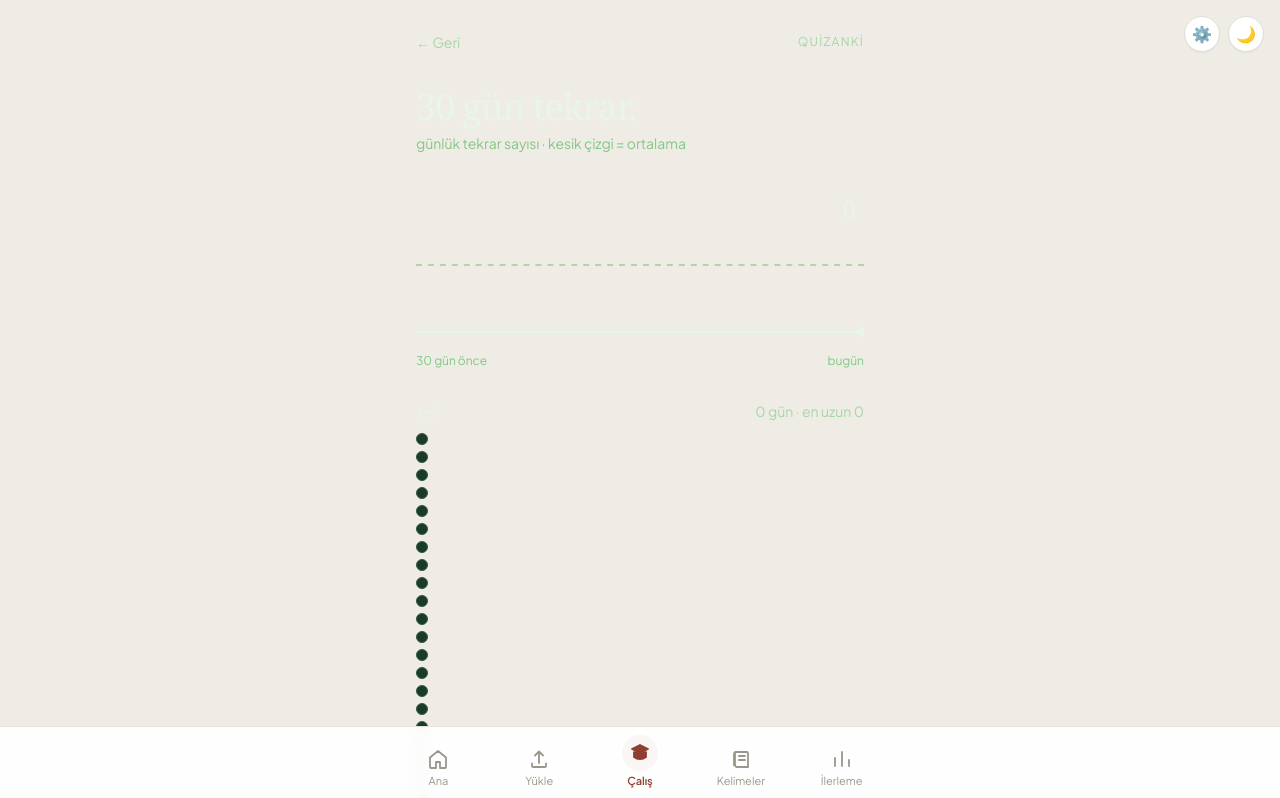
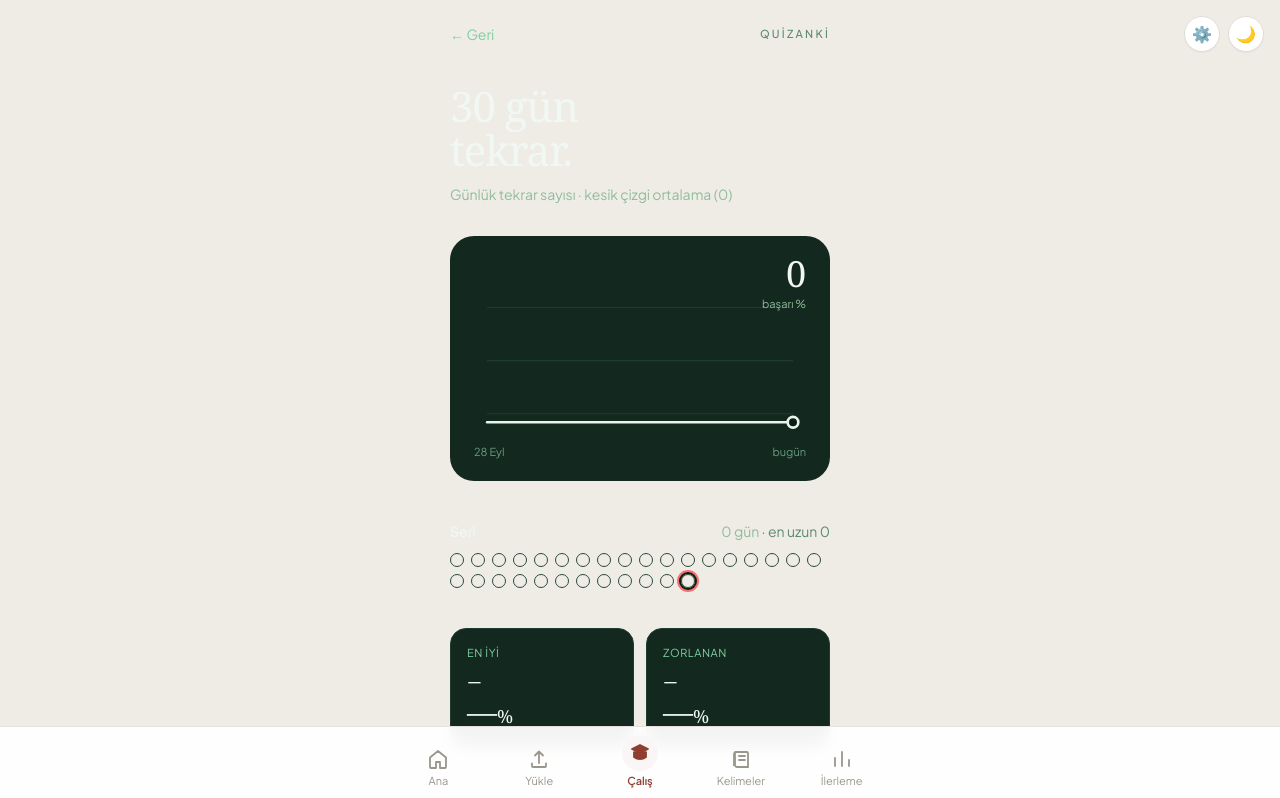
Before and after one commit to demirogluali4017-design/quizanki, a Next.js app: page /istatistik in a window 1280 px wide. Shown: the top 798 px of the page. Built offline with nearby package versions, Linux system fonts and the light colour scheme; no server answers; the database is empty.

Commit message:
Redesign istatistik page: cleaner dark green, better chart

```diff
--- a/app/istatistik/page.tsx
+++ b/app/istatistik/page.tsx
@@ -19,129 +19,187 @@ async function getStats() {
   const activeDates = rows.filter((r) => r.reviews_done > 0).map((r) => r.activity_date as string);
   const streaks = computeStreaks(activeDates);
 
-  // Son 30 gün
   const today = new Date();
-  const last30: { date: string; reviews: number }[] = [];
+  const last30: { date: string; reviews: number; label: string }[] = [];
   for (let i = 29; i >= 0; i--) {
     const d = new Date(today);
     d.setDate(d.getDate() - i);
     const key = d.toISOString().slice(0, 10);
     const row = rows.find((r) => r.activity_date === key);
-    last30.push({ date: key, reviews: row?.reviews_done ?? 0 });
+    last30.push({
+      date: key,
+      reviews: row?.reviews_done ?? 0,
+      label: d.toLocaleDateString("tr-TR", { day: "numeric", month: "short" }),
+    });
   }
 
-  const maxReviews = Math.max(1, ...last30.map((d) => d.reviews));
+  const maxReviews = Math.max(8, ...last30.map((d) => d.reviews));
+  const avg = Math.round(last30.reduce((s, d) => s + d.reviews, 0) / 30);
 
   const totalCorrect = cards.reduce((s, c) => s + (c.correct_count ?? 0), 0);
   const totalIncorrect = cards.reduce((s, c) => s + (c.incorrect_count ?? 0), 0);
-  const success = totalCorrect + totalIncorrect > 0
-    ? Math.round((totalCorrect / (totalCorrect + totalIncorrect)) * 100)
-    : 0;
+  const success =
+    totalCorrect + totalIncorrect > 0
+      ? Math.round((totalCorrect / (totalCorrect + totalIncorrect)) * 100)
+      : 0;
 
   const withData = cards
     .map((c) => {
       const correct = c.correct_count ?? 0;
       const incorrect = c.incorrect_count ?? 0;
       const total = correct + incorrect;
-      return { card: c, rate: total >= 3 ? correct / total : null, total };
+      return { card: c, rate: total >= 3 ? correct / total : null };
     })
     .filter((x) => x.rate !== null);
 
-  const mostImproved = [...withData].sort((a, b) => (b.rate ?? 0) - (a.rate ?? 0)).slice(0, 1)[0];
-  const stillStubborn = [...withData].sort((a, b) => (a.rate ?? 0) - (b.rate ?? 0)).slice(0, 1)[0];
+  const best = [...withData].sort((a, b) => (b.rate ?? 0) - (a.rate ?? 0))[0];
+  const worst = [...withData].sort((a, b) => (a.rate ?? 0) - (b.rate ?? 0))[0];
 
-  return { last30, maxReviews, streaks, success, mostImproved, stillStubborn, totalReviews: rows.reduce((s, r) => s + r.reviews_done, 0) };
+  return { last30, maxReviews, avg, streaks, success, best, worst };
 }
 
 export default async function IstatistikPage() {
-  const { last30, maxReviews, streaks, success, mostImproved, stillStubborn, totalReviews } = await getStats();
+  const { last30, maxReviews, avg, streaks, success, best, worst } = await getStats();
 
-  // Streak dots (son 30 gün)
-  const streakDots = last30.map((d) => d.reviews > 0);
+  const points = last30
+    .map((d, i) => {
+      const x = 16 + (i / 29) * 288;
+      const y = 148 - (d.reviews / maxReviews) * 110;
+      return `${x},${y}`;
+    })
+    .join(" ");
+
+  const last = last30[last30.length - 1];
+  const lastX = 16 + (29 / 29) * 288;
+  const lastY = 148 - (last.reviews / maxReviews) * 110;
 
   return (
-    <main className="min-h-screen bg-[#0f2419] text-[#e8f5e9] px-5 py-8">
-      <div className="max-w-md mx-auto">
-        <div className="flex items-center justify-between mb-8">
-          <Link href="/" className="text-sm text-[#a5d6a7] hover:underline">← Geri</Link>
-          <p className="text-xs tracking-widest uppercase text-[#a5d6a7]">quizanki</p>
+    <main className="min-h-screen bg-[#0c1f17] text-[#f1f8f4]">
+      <div className="mx-auto max-w-[420px] px-5 pb-16 pt-6">
+        {/* Header */}
+        <div className="mb-10 flex items-center justify-between">
+          <Link href="/" className="text-sm text-[#7dcea0] hover:text-white transition">
+            ← Geri
+          </Link>
+          <span className="text-[11px] font-medium tracking-[0.2em] uppercase text-[#5d8a72]">
+            Quizanki
+          </span>
         </div>
 
-        <h1 className="font-serif text-4xl leading-tight mb-1">30 gün tekrar.</h1>
-        <p className="text-sm text-[#81c784] mb-8">günlük tekrar sayısı · kesik çizgi = ortalama</p>
+        {/* Title */}
+        <div className="mb-8">
+          <h1 className="font-serif text-[42px] leading-[1.05] tracking-tight">
+            30 gün
+            <br />
+            tekrar.
+          </h1>
+          <p className="mt-3 text-sm text-[#8fbc9a]">
+            Günlük tekrar sayısı · kesik çizgi ortalama ({avg})
+          </p>
+        </div>
 
-        {/* Grafik */}
-        <div className="relative h-40 mb-2">
-          <svg viewBox="0 0 300 120" className="w-full h-full" preserveAspectRatio="none">
-            {/* Ortalama çizgi */}
-            <line x1="0" y1="60" x2="300" y2="60" stroke="#4caf50" strokeDasharray="4 4" strokeWidth="1" opacity="0.5" />
-            {/* Çizgi */}
+        {/* Chart Card */}
+        <div className="relative mb-10 rounded-3xl bg-[#13291f] p-5 pt-6">
+          <div className="absolute right-6 top-5 text-right">
+            <p className="font-serif text-4xl leading-none">{success}</p>
+            <p className="mt-1 text-[11px] text-[#8fbc9a]">başarı %</p>
+          </div>
+
+          <svg viewBox="0 0 320 160" className="w-full" style={{ height: 180 }}>
+            {/* grid */}
+            <line x1="16" y1="40" x2="304" y2="40" stroke="#1e3d2e" strokeWidth="1" />
+            <line x1="16" y1="90" x2="304" y2="90" stroke="#1e3d2e" strokeWidth="1" />
+            <line x1="16" y1="140" x2="304" y2="140" stroke="#1e3d2e" strokeWidth="1" />
+
+            {/* average */}
+            <line
+              x1="16"
+              y1={148 - (avg / maxReviews) * 110}
+              x2="304"
+              y2={148 - (avg / maxReviews) * 110}
+              stroke="#4ade80"
+              strokeDasharray="3 4"
+              strokeWidth="1.2"
+              opacity="0.6"
+            />
+
+            {/* area */}
+            <polyline
+              fill="url(#grad)"
+              stroke="none"
+              points={`16,148 ${points} 304,148`}
+            />
+            <defs>
+              <linearGradient id="grad" x1="0" y1="0" x2="0" y2="1">
+                <stop offset="0%" stopColor="#4ade80" stopOpacity="0.18" />
+                <stop offset="100%" stopColor="#4ade80" stopOpacity="0" />
+              </linearGradient>
+            </defs>
+
+            {/* line */}
             <polyline
               fill="none"
               stroke="#e8f5e9"
-              strokeWidth="2"
-              points={last30
-                .map((d, i) => {
-                  const x = (i / 29) * 300;
-                  const y = 110 - (d.reviews / maxReviews) * 90;
-                  return `${x},${y}`;
-                })
-                .join(" ")}
+              strokeWidth="2.2"
+              strokeLinejoin="round"
+              strokeLinecap="round"
+              points={points}
             />
-            {/* Son nokta */}
-            {last30.length > 0 && (
-              <circle
-                cx={(29 / 29) * 300}
-                cy={110 - (last30[29].reviews / maxReviews) * 90}
-                r="4"
-                fill="#e8f5e9"
-              />
-            )}
+
+            {/* last point */}
+            <circle cx={lastX} cy={lastY} r="5" fill="#0c1f17" stroke="#e8f5e9" strokeWidth="2.5" />
           </svg>
-          <div className="absolute top-2 right-2 text-2xl font-serif">{success}</div>
-        </div>
-        <div className="flex justify-between text-xs text-[#81c784] mb-8">
-          <span>30 gün önce</span>
-          <span>bugün</span>
+
+          <div className="mt-1 flex justify-between px-1 text-[11px] text-[#6a9a7e]">
+            <span>{last30[0].label}</span>
+            <span>bugün</span>
+          </div>
         </div>
 
         {/* Streak */}
-        <div className="flex items-center justify-between mb-3">
-          <p className="text-sm">seri</p>
-          <p className="text-sm text-[#a5d6a7]">{streaks.current} gün · en uzun {streaks.longest}</p>
+        <div className="mb-3 flex items-end justify-between">
+          <p className="text-sm font-medium">Seri</p>
+          <p className="text-sm text-[#8fbc9a]">
+            {streaks.current} gün <span className="text-[#5d8a72]">· en uzun {streaks.longest}</span>
+          </p>
         </div>
-        <div className="grid grid-cols-15 gap-1.5 mb-8">
-          {streakDots.map((active, i) => (
-            <div
-              key={i}
-              className={`w-3 h-3 rounded-full ${active ? "bg-[#e8f5e9]" : "bg-[#1b3a2a] border border-[#2e5a3e]"} ${
-                i === 29 ? "ring-2 ring-[#ef5350]" : ""
-              }`}
-            />
-          ))}
+        <div className="mb-10 flex flex-wrap gap-[7px]">
+          {last30.map((d, i) => {
+            const active = d.reviews > 0;
+            const isToday = i === 29;
+            return (
+              <div
+                key={d.date}
+                className={`h-3.5 w-3.5 rounded-full transition ${
+                  active
+                    ? "bg-[#e8f5e9]"
+                    : "bg-transparent border border-[#2a4a38]"
+                } ${isToday ? "ring-2 ring-[#f87171] ring-offset-2 ring-offset-[#0c1f17]" : ""}`}
+                title={`${d.label}: ${d.reviews}`}
+              />
+            );
+          })}
         </div>
 
-        {/* Alt kartlar */}
+        {/* Bottom cards */}
         <div className="grid grid-cols-2 gap-3">
-          <div className="rounded-2xl border border-[#2e5a3e] p-4">
-            <p className="text-xs text-[#81c784] mb-1">en çok gelişen</p>
-            <p className="font-medium">{mostImproved?.card.word ?? "—"}</p>
-            <p className="text-2xl font-serif mt-1">
-              {mostImproved ? `%${Math.round((mostImproved.rate ?? 0) * 100)}` : "—"}
+          <div className="rounded-2xl border border-[#1e3d2e] bg-[#13291f] p-4">
+            <p className="text-[11px] uppercase tracking-wider text-[#7dcea0]">En iyi</p>
+            <p className="mt-2 truncate font-medium">{best?.card.word ?? "—"}</p>
+            <p className="mt-1 font-serif text-3xl leading-none">
+              {best ? Math.round((best.rate ?? 0) * 100) : "—"}
+              <span className="text-lg">%</span>
             </p>
-            <p className="text-xs text-[#81c784] mt-1">başarı oranı</p>
           </div>
-          <div className="rounded-2xl border border-[#2e5a3e] p-4">
-            <p className="text-xs text-[#81c784] mb-1">hâlâ zor</p>
-            <p className="font-medium">{stillStubborn?.card.word ?? "—"}</p>
-            <p className="text-2xl font-serif mt-1">
-              {stillStubborn ? `%${Math.round((stillStubborn.rate ?? 0) * 100)}` : "—"}
+          <div className="rounded-2xl border border-[#1e3d2e] bg-[#13291f] p-4">
+            <p className="text-[11px] uppercase tracking-wider text-[#7dcea0]">Zorlanan</p>
+            <p className="mt-2 truncate font-medium">{worst?.card.word ?? "—"}</p>
+            <p className="mt-1 font-serif text-3xl leading-none">
+              {worst ? Math.round((worst.rate ?? 0) * 100) : "—"}
+              <span className="text-lg">%</span>
             </p>
-            <p className="text-xs text-[#81c784] mt-1">başarı oranı</p>
           </div>
         </div>
-
-        <p className="text-center text-xs text-[#4caf50] mt-10">toplam {totalReviews} tekrar</p>
       </div>
     </main>
   );
```
